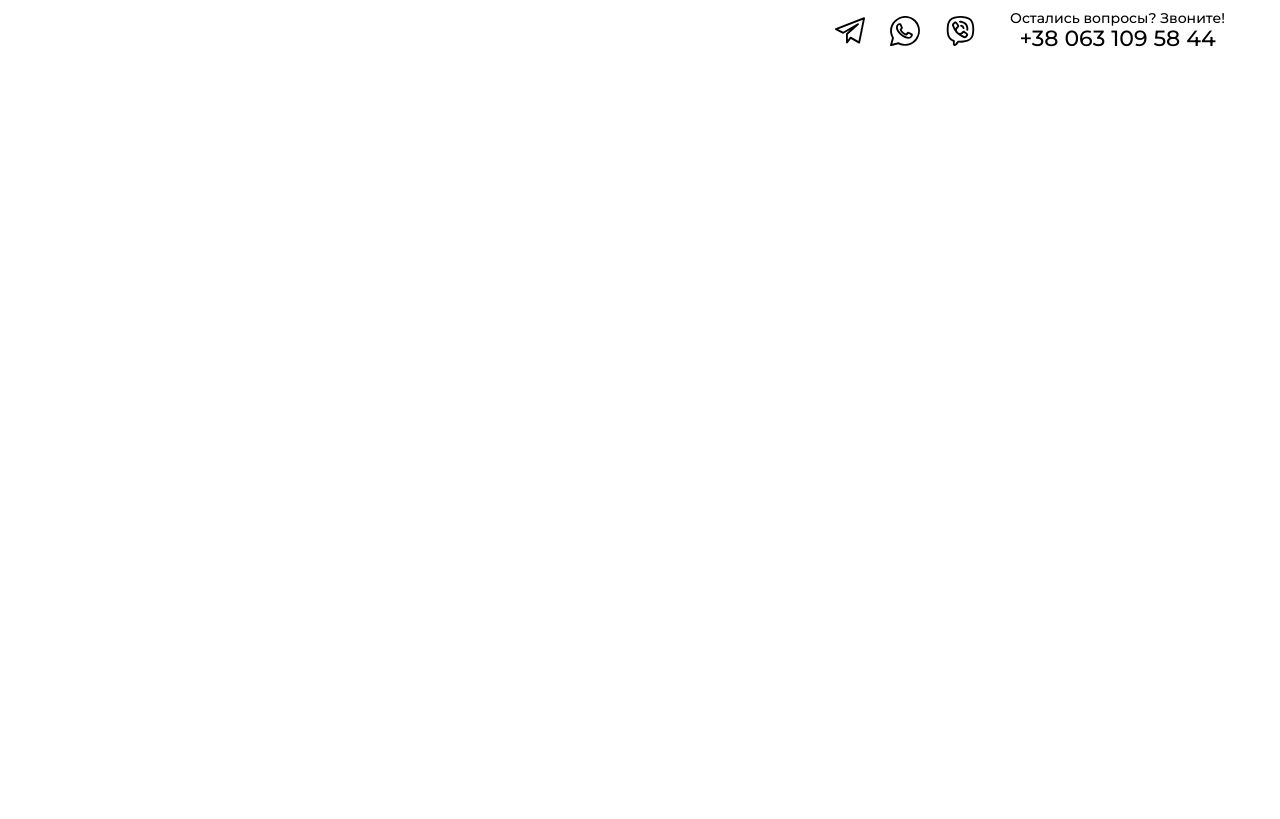
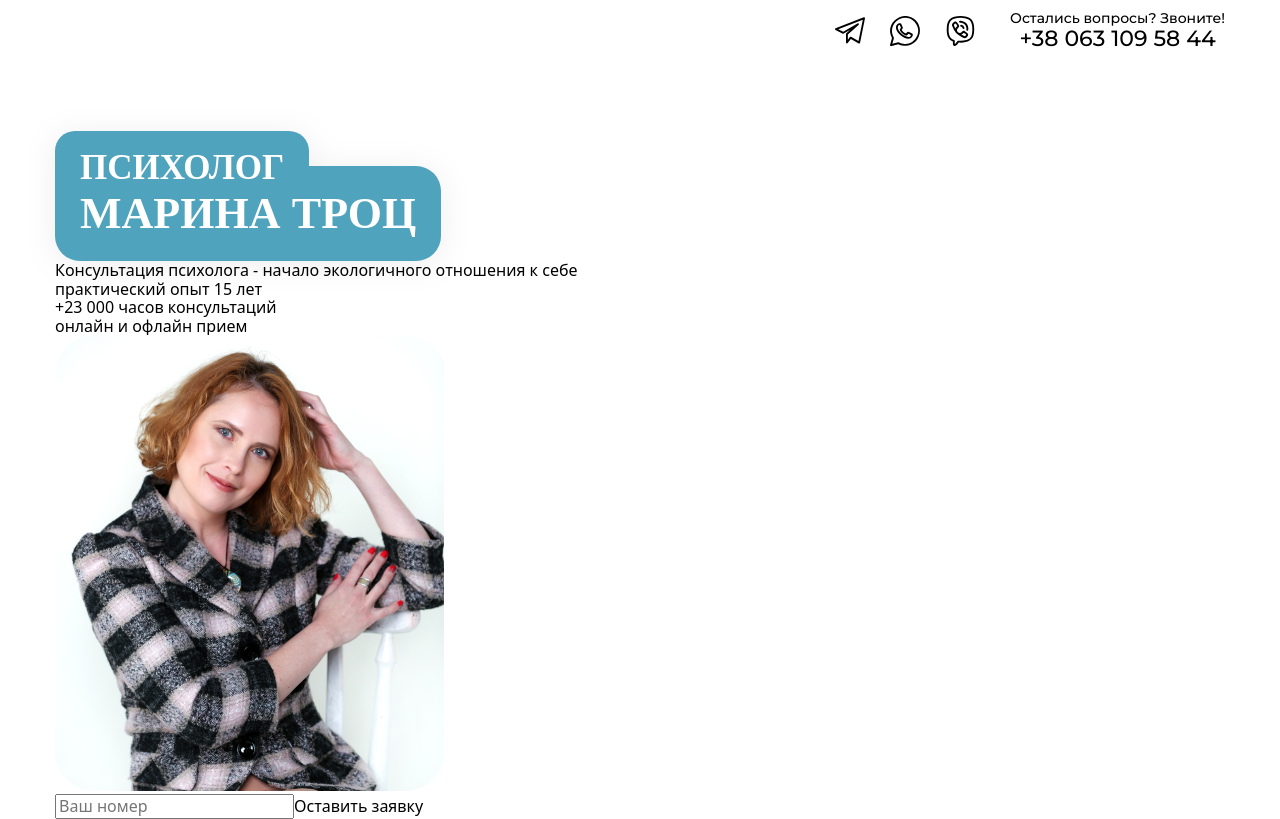
Before and after one commit to Fluebubble/marina-trots-website, a React (Vite) app: page / in a window 1280 px wide. Built offline with nearby package versions, Linux system fonts and the light colour scheme.

Commit message:
MainTitle component finished

```diff
--- a/src/App.tsx
+++ b/src/App.tsx
@@ -4,14 +4,17 @@
 // import './App.scss';
 // import './css/index.scss';
 import './styles/index.scss';
-import { ContactsBar } from './components/Header/ContactsBar/ContactsBar';
+import { Header } from './components/Header/Header';
+import { Container } from './components/Container/Container';
 
 function App() {
   // const [count, setCount] = useState(0)
 
   return (
     <>
-      <ContactsBar />
+      <Container>
+        <Header />
+      </Container>
       {/* <div>
         <a href="https://vitejs.dev" target="_blank">
           <img src={viteLogo} className="logo" alt="Vite logo" />
--- a/src/components/Header/ContactsBar/ContactsBar.tsx
+++ b/src/components/Header/ContactsBar/ContactsBar.tsx
@@ -1,4 +1,4 @@
-import { Container } from '../../Container/Container';
+// import { Container } from '../../Container/Container';
 import styles from './ContactsBar.module.scss';
 import { MessangerList } from './MessangerList/MessangerList';
 import { PhoneCTA } from './PhoneCTA/PhoneCTA';
@@ -7,7 +7,6 @@ export const ContactsBar = () => {
   return (
     <header className="header">
       {/* <div className="container"> */}
-      <Container>
         <div className={styles['header__inner']}>
           <MessangerList />
           {/* <ul className={styles['header__socials-list']}>
@@ -54,7 +53,6 @@ export const ContactsBar = () => {
             <span className="phone__number">+38 063 109 58 44</span>
           </a> */}
         </div>
-      </Container>
       {/* </div> */}
     </header>
   );
--- /dev/null
+++ b/src/components/Header/Header.tsx
@@ -0,0 +1,11 @@
+import { ContactsBar } from './ContactsBar/ContactsBar';
+import { Hero } from './Hero/Hero';
+
+export const Header = () => {
+  return (
+    <>
+      <ContactsBar />
+      <Hero />
+    </>
+  );
+};
--- /dev/null
+++ b/src/components/Header/Hero/Hero.module.scss
@@ -0,0 +1,8 @@
+.hero {
+  margin: 50px 0;
+
+  @media screen and (width >=1200px) {
+    margin: 80px 0;
+    height: 445px;
+  }
+}
--- /dev/null
+++ b/src/components/Header/Hero/Hero.tsx
@@ -0,0 +1,47 @@
+import styles from './Hero.module.scss';
+import { MainTitle } from './MainTitle/MainTitle';
+
+export const Hero = () => {
+  return (
+    <div className={styles['hero']}>
+      <div className="hero__inner">
+        <MainTitle />
+        <div className="hero__subtitle">
+          <p className="hero__subtitle-text">
+            Консультация психолога - начало экологичного отношения к себе
+          </p>
+        </div>
+        <ul className="hero__bullets-list">
+          <li className="hero__bullets-list-item">практический опыт 15 лет</li>
+          <li className="hero__bullets-list-item">
+            +23 000 часов консультаций
+          </li>
+          <li className="hero__bullets-list-item">онлайн и офлайн прием</li>
+        </ul>
+        <img
+          src="img/hero/main-photo-mobile.jpg"
+          alt="Марина Троц"
+          className="hero__photo"
+        />
+        <form
+          className="hero__contact-form"
+          name="contact-form"
+          id="hero-form"
+        >
+          <input
+            type="number"
+            className="hero__contact-form-input"
+            placeholder="Ваш номер"
+            name="number"
+          />
+          <button
+            type="submit"
+            className="hero__contact-form-button"
+          >
+            Оставить заявку
+          </button>
+        </form>
+      </div>
+    </div>
+  );
+};
--- /dev/null
+++ b/src/components/Header/Hero/MainTitle/MainTitle.module.scss
@@ -0,0 +1,90 @@
+.hero__title-text {
+  position: relative;
+
+  display: flex;
+  flex-direction: column;
+
+  font-family: 'Open Sans';
+  font-style: normal;
+  font-weight: 700;
+  line-height: 30px;
+  font-size: 44px;
+  color: #ffffff;
+  font-size: 37px;
+  text-transform: uppercase;
+
+  order: 1;
+  // width: 340px;
+  // height: 112px;
+
+  @media screen and (min-width: 768px) {
+    // margin-bottom: 0;
+    // background-image: url(../img/hero/main-title-bg-tablet.svg);
+    // width: 360px;
+    order: unset;
+  }
+
+  @media screen and (min-width: 1200px) {
+    // margin-top: 32px;
+    position: relative;
+    // background-image: url(../img/hero/main-title-bg-pc.svg);
+    // width: 392.37px;
+    // height: 129.53px;
+    filter: drop-shadow(0px 4px 16px rgba(0, 0, 0, 0.07));
+  }
+}
+
+.hero__title-first-part {
+  z-index: 20;
+  width: fit-content;
+  padding: 20px 25px 5px;
+  // line-height: 41px;
+  font-size: 30px;
+  background: #4fa3bd;
+  border-radius: 20px 20px 0 0;
+  margin-bottom: -20px;
+
+  @media screen and (min-width: 1200px) {
+    // margin-bottom: -20px;
+    font-size: 35px;
+  }
+}
+
+.hero__title-second-part {
+  z-index: 10;
+  display: block;
+  // display: flex;
+  // flex-direction: column;
+  // font-family: 'Open Sans';
+  // font-style: normal;
+  // font-weight: 700;
+  // line-height: 30px;
+  // font-size: 44px;
+  // color: #ffffff;
+  // font-size: 37px;
+  // text-transform: uppercase;
+
+  // padding-left: 25px;
+  // padding-top: 15px;
+  padding: 20px 25px;
+  width: fit-content;
+  // height: 78px;
+  border-radius: 0 20px 20px 20px;
+  background: #4fa3bd;
+
+  @media (max-width: 480px) {
+    font-size: 8vw;
+  }
+
+  @media screen and (min-width: 768px) {
+    font-size: 40px;
+  }
+
+  @media screen and (min-width: 1200px) {
+    border-radius: 0 25px 25px 25px;
+    padding-top: 15px;
+    line-height: 60px;
+    font-size: 44px;
+    // padding-left: 27.83px;
+  }
+}
--- /dev/null
+++ b/src/components/Header/Hero/MainTitle/MainTitle.tsx
@@ -0,0 +1,10 @@
+import styles from './MainTitle.module.scss';
+
+export const MainTitle = () => {
+  return (
+    <h1 className={styles['hero__title-text']}>
+      <span className={styles['hero__title-first-part']}>Психолог</span>
+      <span className={styles['hero__title-second-part']}>Марина Троц</span>
+    </h1>
+  );
+};
```
Also changed, not shown: .stylelintrc.json, src/components/Header/Header.module.scss (added), src/components/Layout/Layout.tsx (added).
